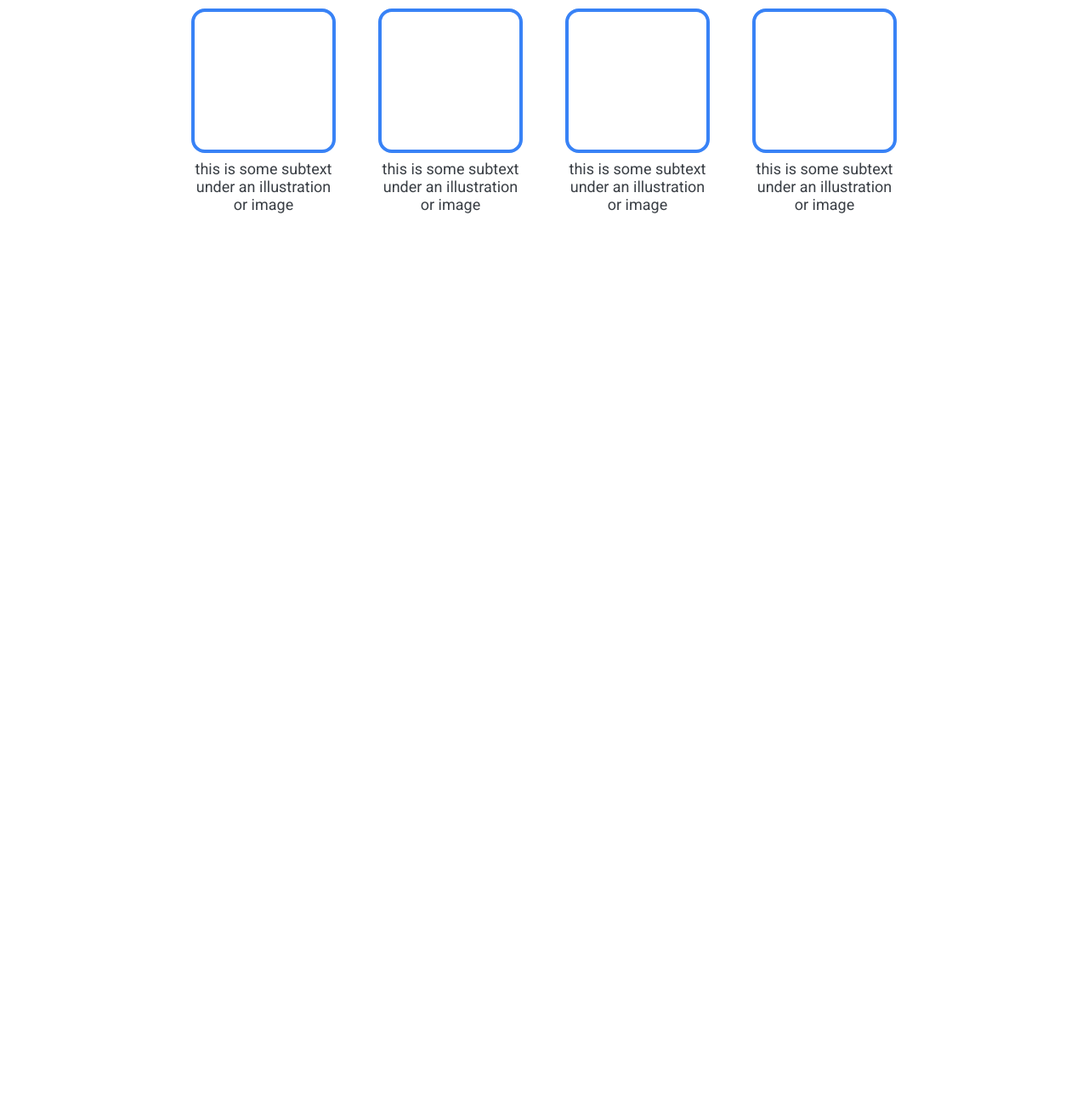
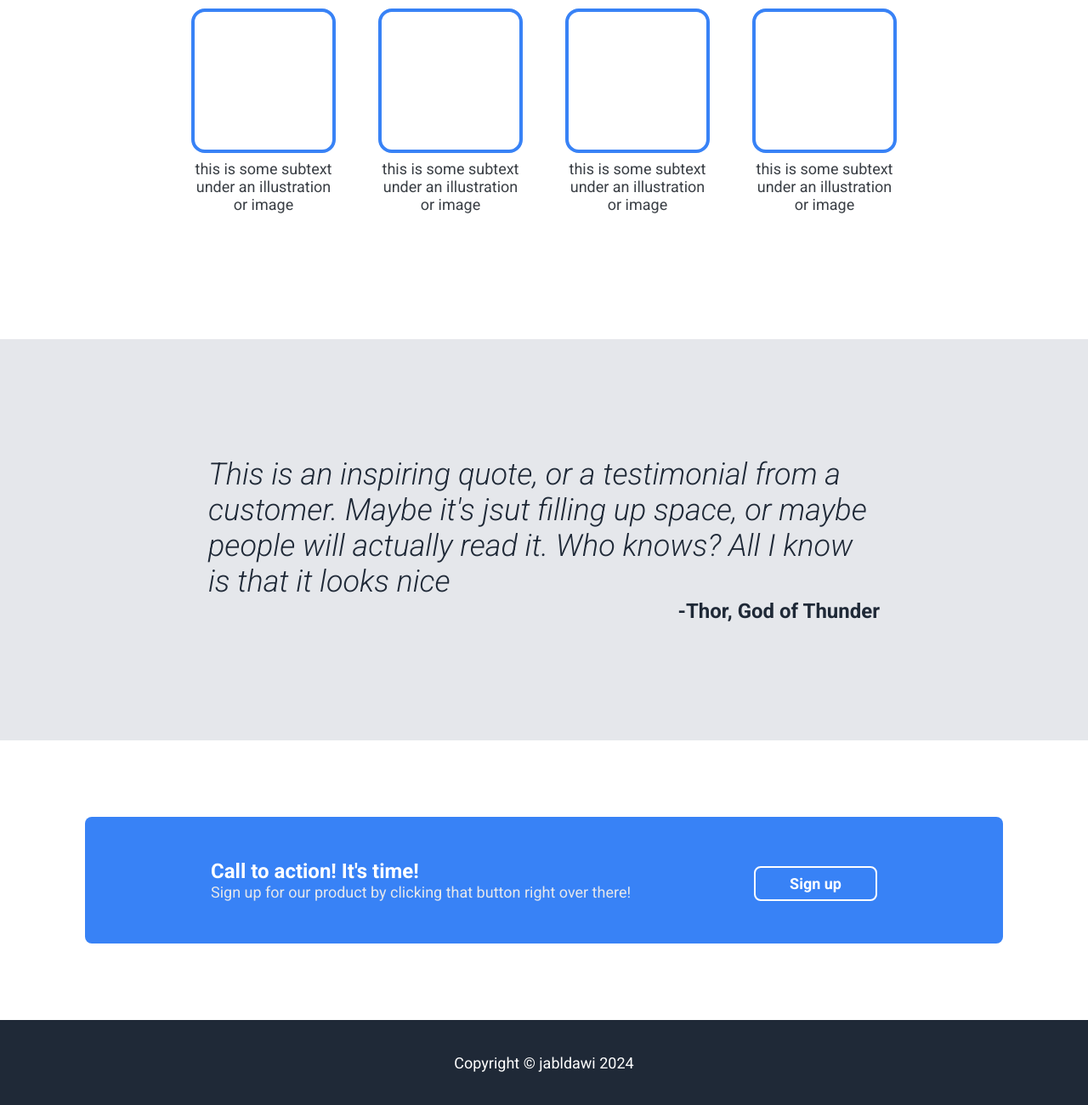
Before and after one commit to jabldawi/landing-page, a plain HTML site: page index.html in a window 1280 px wide. Shown: the part 660-1960 px from the top of the page at 85% size. Before the commit the page ends 911 px from the top, so only its background shows below. Drawn offline with Linux system fonts and the light colour scheme.

Commit message:
Finish quote section, call to action and footer

```diff
--- a/index.html
+++ b/index.html
@@ -57,5 +57,34 @@
         </div>
       </div>
     </section>
+
+    <section class="quote-section">
+      <div class="flex-container">
+        <p class="quote">
+          This is an inspiring quote, or a testimonial from a customer. Maybe
+          it's jsut filling up space, or maybe people will actually read it. Who
+          knows? All I know is that it looks nice
+        </p>
+        <p class="signature">-Thor, God of Thunder</p>
+      </div>
+    </section>
+
+    <section class="last">
+      <div class="container action">
+        <div class="last-text">
+          <p class="header-action">Call to action! It's time!</p>
+          <p>
+            Sign up for our product by clicking that button right over there!
+          </p>
+        </div>
+        <div class="sign-button">
+          <button class="sign-up">Sign up</button>
+        </div>
+      </div>
+    </section>
+
+    <footer class="footer">
+      <p>Copyright © jabldawi 2024</p>
+    </footer>
   </body>
 </html>
--- a/styles.css
+++ b/styles.css
@@ -39,7 +39,7 @@ ul {
     justify-content: space-between;
     align-items: center;
     padding-top: 16px;
-    margin-bottom: 100px;
+    margin-bottom: 120px;
 }
 
 .one {
@@ -49,7 +49,7 @@ ul {
 
 .one > div {
     display: flex;
-    margin-bottom: 150px;
+    margin-bottom: 130px;
 }
 
 .hero-text {
@@ -126,5 +126,81 @@ h2 {
     text-align: center;
     font-size: 18px;
     margin-top: 8px;
-    color: #3a3f45
+    color: #3a3f45;
+    margin-bottom: 148px;
 }
+.quote-section {
+    background-color: #E5E7EB;
+}
+
+.flex-container {
+    display: flex;
+    flex-direction: column;
+    max-width: 790px;
+    align-items: center;
+    margin: 0 auto;
+    justify-content: center;
+    padding: 138px 0;
+}
+.quote {
+    font-size: 36px;
+    font-weight: 300;
+    color: #1F2937;
+    font-style: italic;
+}
+
+.signature {
+    align-self: flex-end;
+    font-size: 24px;
+    font-weight: bold;
+    color: #1F2937;
+}
+
+.last {
+    padding: 90px 0;
+}
+
+.action {
+    background-color: #3882F6;
+    border-radius: 8px;
+    padding: 50px 148px;
+    display: flex;
+    justify-content: space-between;
+    align-items: center;
+}
+
+.sign-up {
+    background-color: #3882F6;
+    color: white;
+    font-size: 18px;
+    padding: 8px 40px;
+    margin-top: 8px;
+    font-weight: bold;
+    border-radius: 8px;
+    text-decoration: none;
+    border: 2px solid white;
+}
+
+.header-action {
+    font-size: 24px;
+    color: white;
+    font-weight: bold;
+}
+
+.last-text:nth-child(1) {
+    font-size: 18px;
+    color: #e5e7eb;
+}
+
+.footer {
+    background-color: #1F2937;
+    min-height: 100px;
+    display: flex;
+    justify-content: center;
+    align-items: center;
+}
+
+.footer > p {
+    color: white;
+    font-size: 18px;
+}
```
